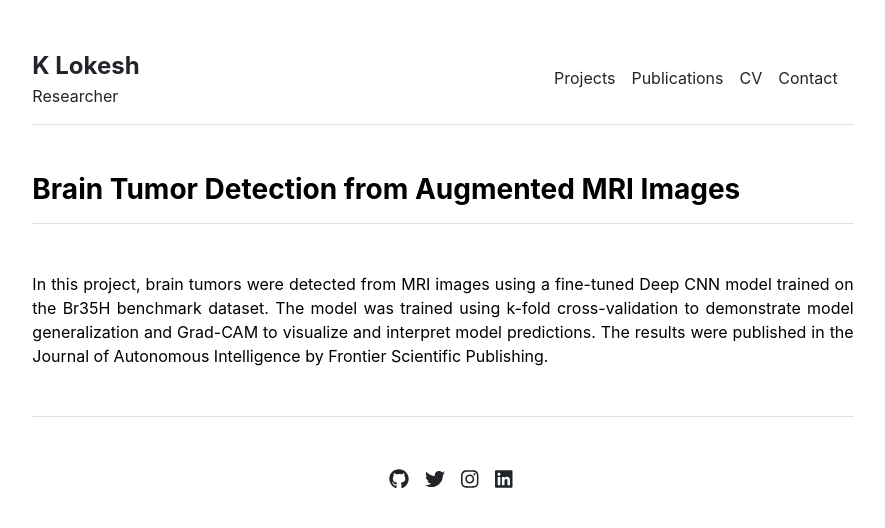
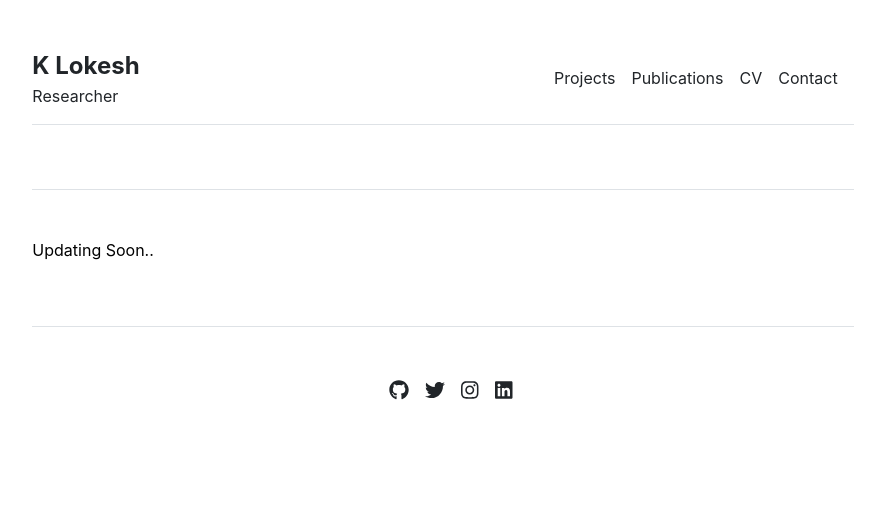
Before and after one commit to katikapalli/katikapalli.github.io, a Jekyll site: the page built from projects/brain-tumor-detection-from-augmented-mri-images.md, in a window 1280 px wide. Shown: the top 528 px of the page, without its empty margins (197-1082 px from the left). Built offline with Jekyll 4.4.1, drawn with Linux system fonts in a browser that asks for light colours; our own code applies the rules of GitHub Pages for plain Markdown files.

Commit message:
Update brain-tumor-detection-from-augmented-mri-images.md

```diff
--- a/projects/brain-tumor-detection-from-augmented-mri-images.md
+++ b/projects/brain-tumor-detection-from-augmented-mri-images.md
@@ -1,14 +1 @@
----
-layout: page
-title: "Brain Tumor Detection from Augmented MRI Images"
----
-
-<style>
-.justify-text {
-    text-align: justify;
-}
-</style>
-
-<div class="justify-text">
-    In this project, brain tumors were detected from MRI images using a fine-tuned Deep CNN model trained on the Br35H benchmark dataset. The model was trained using k-fold cross-validation to demonstrate model generalization and Grad-CAM to visualize and interpret model predictions. The results were published in the Journal of Autonomous Intelligence by Frontier Scientific Publishing.
-</div>
+Updating Soon..
```
